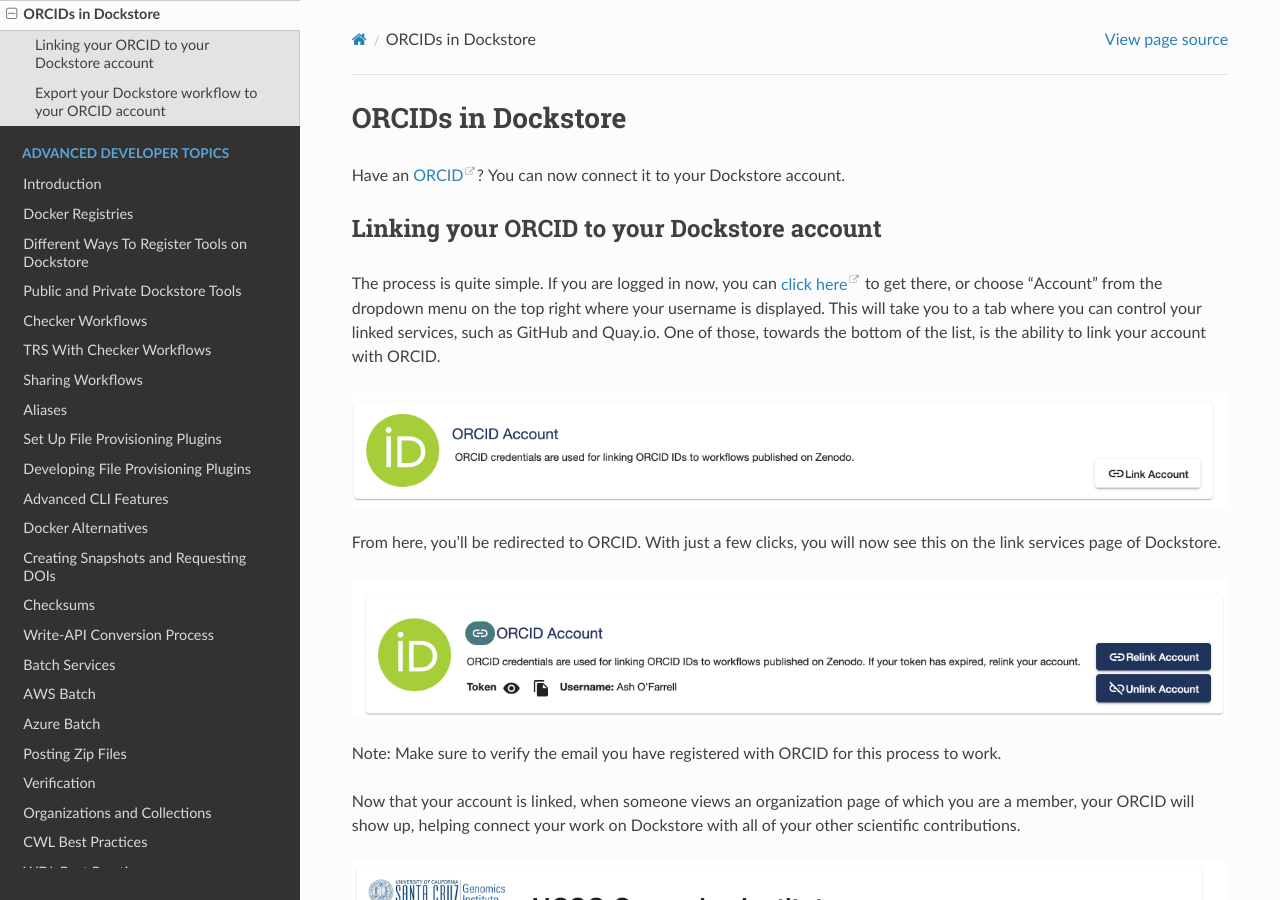
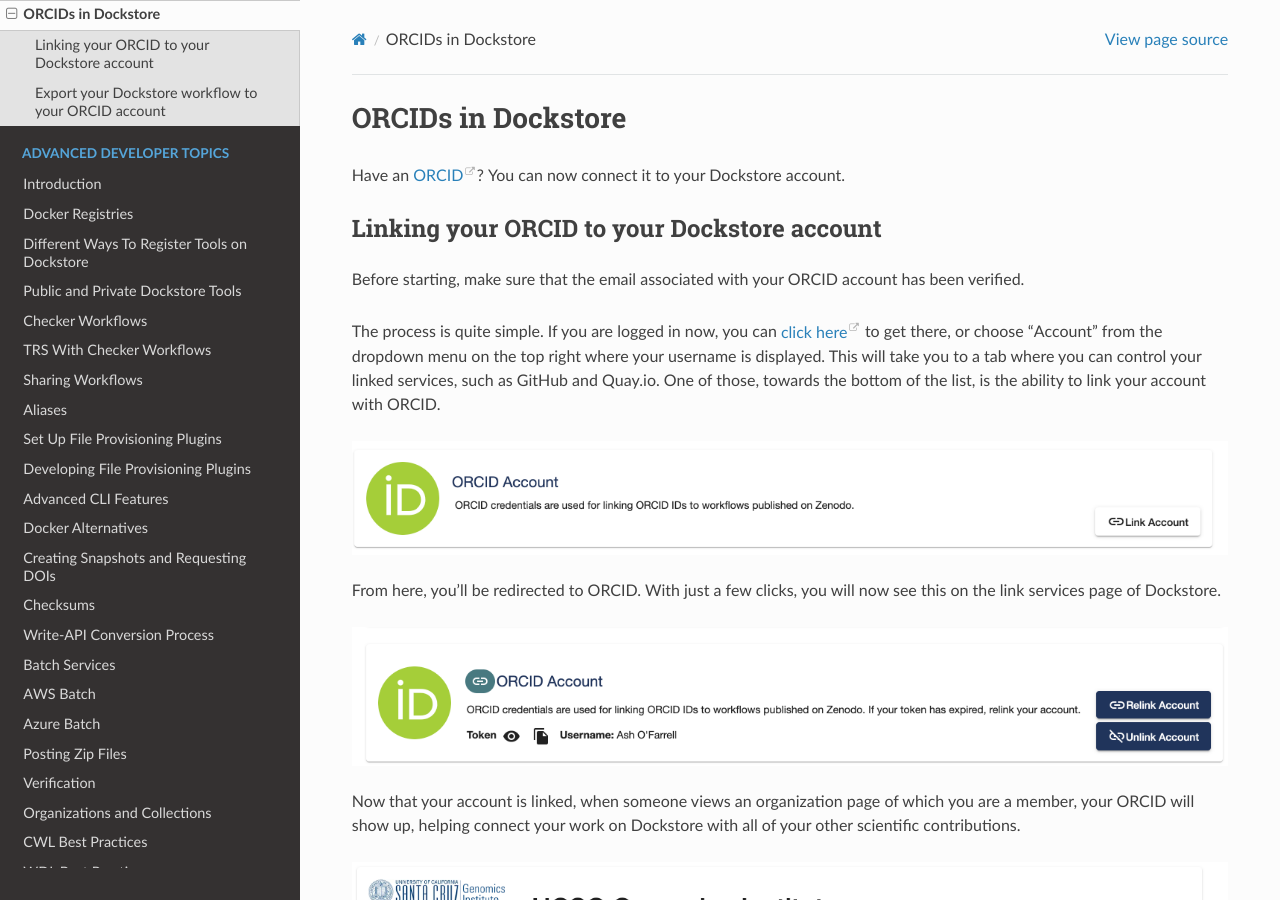
Before and after one commit to dockstore/dockstore-documentation, a Sphinx documentation site: the page built from docs/end-user-topics/ORCID.rst, in a window 1280 px wide and 900 px high. Built offline with Sphinx 7.4.7 and the Read the Docs theme 2.0.0, drawn with Linux system fonts in a browser that asks for light colours.

Commit message:
Update ORCID.rst

```diff
--- a/docs/end-user-topics/ORCID.rst
+++ b/docs/end-user-topics/ORCID.rst
@@ -7,6 +7,8 @@
 
 Linking your ORCID to your Dockstore account
 --------------------------------------------
+
+Before starting, make sure that the email associated with your ORCID account has been verified.
 
 The process is quite simple. If you are logged in now, you can `click here`_ to get there, or choose "Account" from the dropdown menu on the top right where your username is displayed. This will take you to a tab where you can control your linked services, such as GitHub and Quay.io. One of those, towards the bottom of the list, is the ability to link your account with ORCID.
 
@@ -19,8 +21,6 @@
 
 .. image::  /assets/images/docs/orcid_after_account_linkage.png
   :alt: After linking ORCID to Dockstore there will be options to relink, unlink, or view your token
-
-Note: Make sure to verify the email you have registered with ORCID for this process to work.
 
 Now that your account is linked, when someone views an organization page of which you are a member, your ORCID will show up, helping connect your work on Dockstore with all of your other scientific contributions.
 
```
